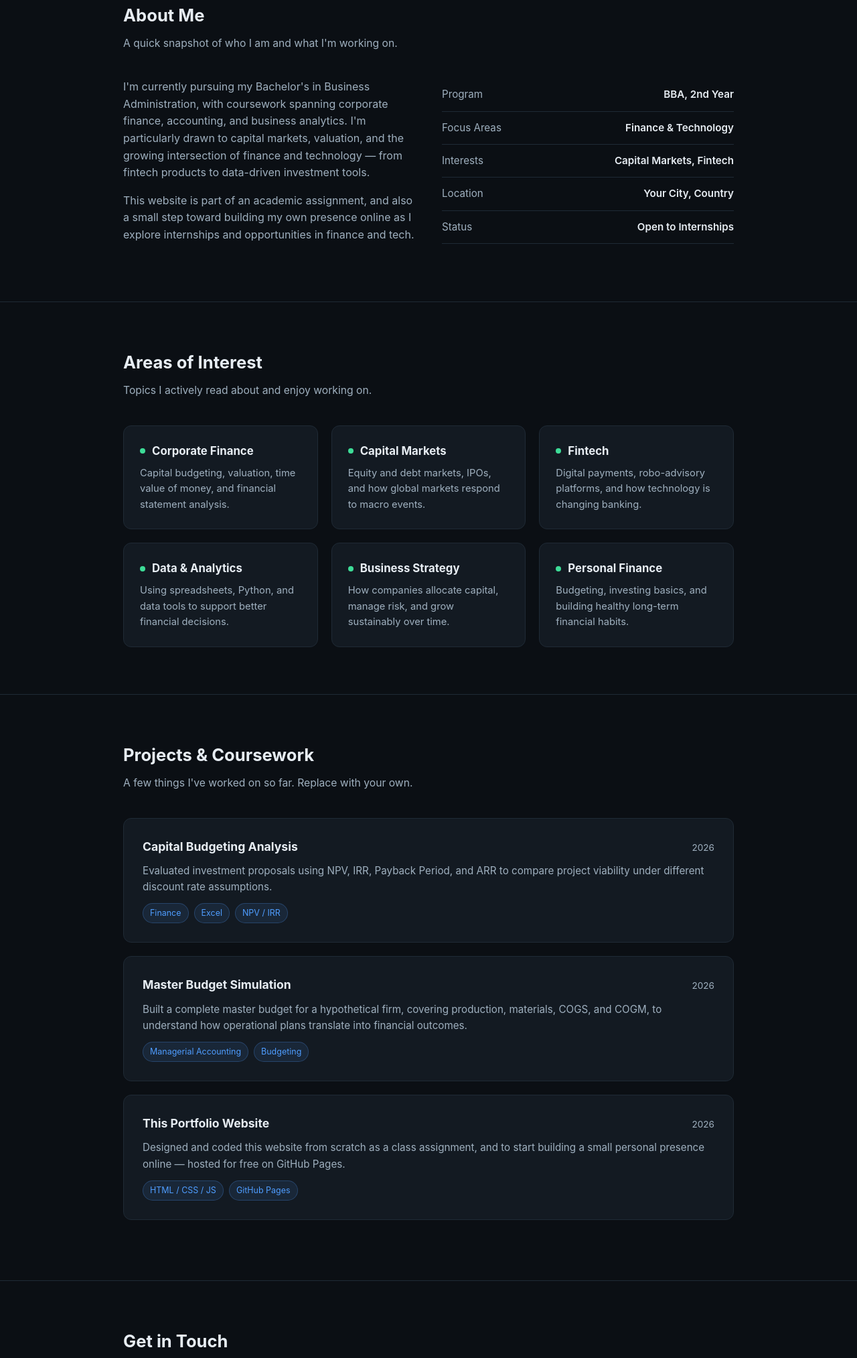
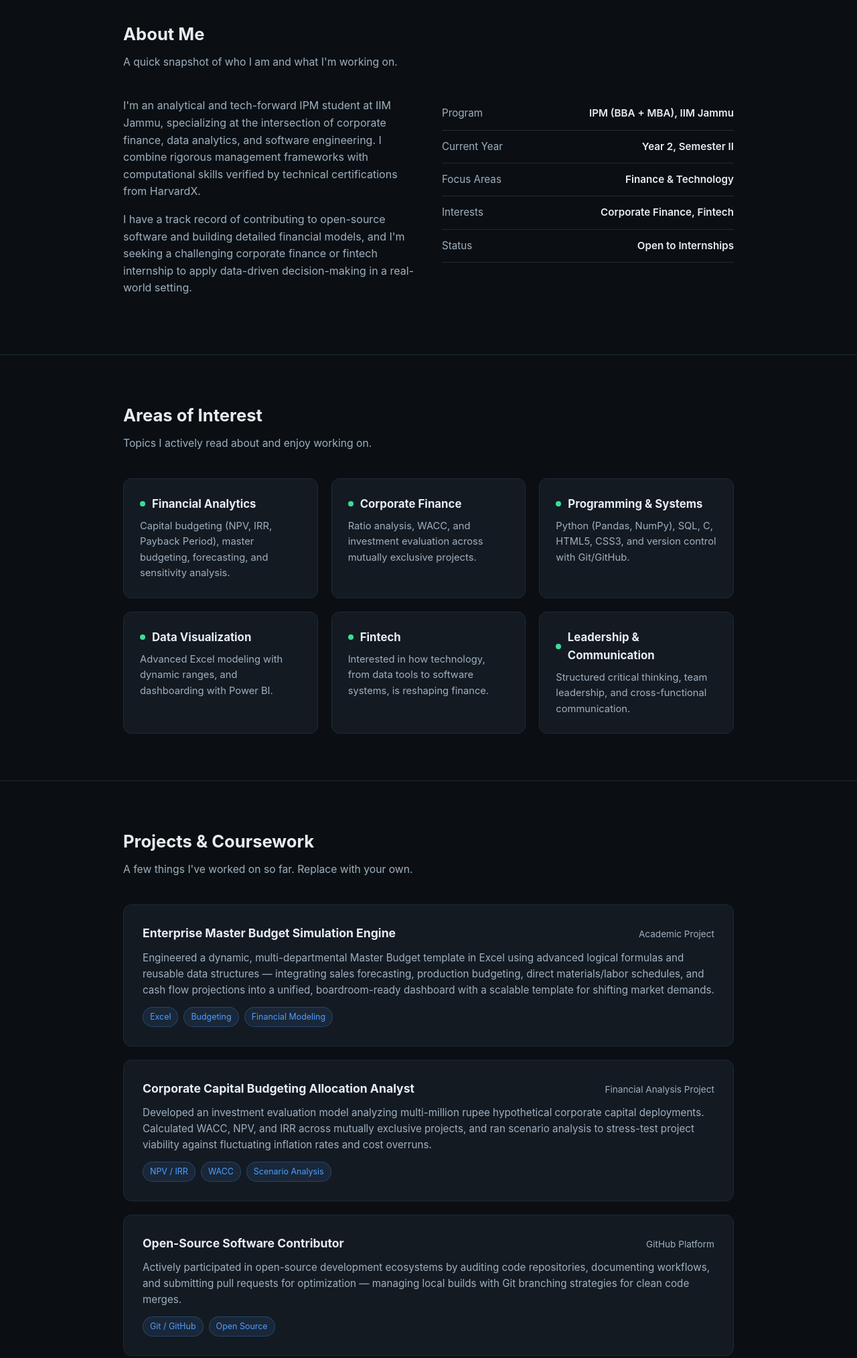
Before and after one commit to KopiW123/KopiW123.github.io, a plain HTML site: page index.html in a window 1280 px wide. Shown: the part 672-2699 px from the top of the page at 67% size. Drawn offline with Linux system fonts and the light colour scheme.

Commit message:
Update index.html

```diff
--- a/index.html
+++ b/index.html
@@ -266,26 +266,28 @@
 
 <header>
   <nav class="wrap">
-    <div class="logo">Your Name<span>.</span></div>
+    <div class="logo">Jishnu Chowdary<span>.</span></div>
     <ul class="nav-links">
       <li><a href="#about">About</a></li>
       <li><a href="#interests">Interests</a></li>
       <li><a href="#projects">Projects</a></li>
+      <li><a href="#certifications">Certifications</a></li>
       <li><a href="#contact">Contact</a></li>
     </ul>
   </nav>
 </header>
 
 <section class="hero wrap">
-  <div class="eyebrow">BBA Student · Finance & Technology</div>
-  <h1>Hi, I'm <span class="accent">Your Name</span>.<br>I explore where markets meet code.</h1>
+  <div class="eyebrow">IPM Student, IIM Jammu · Finance & Technology</div>
+  <h1>Hi, I'm <span class="accent">Jishnu Chowdary</span>.<br>I explore where markets meet code.</h1>
   <p class="lead">
-    2nd-year BBA student building a foundation in corporate finance, capital markets,
-    and data-driven decision making — with a growing interest in how technology
-    is reshaping the financial world.
+    Integrated Program in Management (IPM) student at IIM Jammu, specializing at the
+    intersection of corporate finance, data analytics, and software engineering —
+    combining rigorous management frameworks with hands-on technical skills.
   </p>
   <div class="btn-row">
     <a href="#projects" class="btn btn-primary">View Projects</a>
+    <a href="Jishnu_Chowdary_CV.pdf" class="btn btn-secondary" target="_blank" rel="noopener">View My CV</a>
     <a href="#contact" class="btn btn-secondary">Get in Touch</a>
   </div>
 </section>
@@ -297,22 +299,22 @@
     <div class="about-grid">
       <div class="fade-up">
         <p>
-          I'm currently pursuing my Bachelor's in Business Administration, with coursework
-          spanning corporate finance, accounting, and business analytics. I'm particularly
-          drawn to capital markets, valuation, and the growing intersection of finance and
-          technology — from fintech products to data-driven investment tools.
+          I'm an analytical and tech-forward IPM student at IIM Jammu, specializing at the
+          intersection of corporate finance, data analytics, and software engineering. I combine
+          rigorous management frameworks with computational skills verified by technical
+          certifications from HarvardX.
         </p>
         <p>
-          This website is part of an academic assignment, and also a small step toward
-          building my own presence online as I explore internships and opportunities in
-          finance and tech.
+          I have a track record of contributing to open-source software and building detailed
+          financial models, and I'm seeking a challenging corporate finance or fintech internship
+          to apply data-driven decision-making in a real-world setting.
         </p>
       </div>
       <ul class="fact-list fade-up">
-        <li><span>Program</span><span>BBA, 2nd Year</span></li>
+        <li><span>Program</span><span>IPM (BBA + MBA), IIM Jammu</span></li>
+        <li><span>Current Year</span><span>Year 2, Semester II</span></li>
         <li><span>Focus Areas</span><span>Finance & Technology</span></li>
-        <li><span>Interests</span><span>Capital Markets, Fintech</span></li>
-        <li><span>Location</span><span>Your City, Country</span></li>
+        <li><span>Interests</span><span>Corporate Finance, Fintech</span></li>
         <li><span>Status</span><span>Open to Internships</span></li>
       </ul>
     </div>
@@ -325,28 +327,28 @@
     <p class="section-sub fade-up">Topics I actively read about and enjoy working on.</p>
     <div class="grid">
       <div class="card fade-up">
-        <h3><span class="tag-dot"></span>Corporate Finance</h3>
-        <p>Capital budgeting, valuation, time value of money, and financial statement analysis.</p>
+        <h3><span class="tag-dot"></span>Financial Analytics</h3>
+        <p>Capital budgeting (NPV, IRR, Payback Period), master budgeting, forecasting, and sensitivity analysis.</p>
       </div>
       <div class="card fade-up">
-        <h3><span class="tag-dot"></span>Capital Markets</h3>
-        <p>Equity and debt markets, IPOs, and how global markets respond to macro events.</p>
+        <h3><span class="tag-dot"></span>Corporate Finance</h3>
+        <p>Ratio analysis, WACC, and investment evaluation across mutually exclusive projects.</p>
+      </div>
+      <div class="card fade-up">
+        <h3><span class="tag-dot"></span>Programming & Systems</h3>
+        <p>Python (Pandas, NumPy), SQL, C, HTML5, CSS3, and version control with Git/GitHub.</p>
+      </div>
+      <div class="card fade-up">
+        <h3><span class="tag-dot"></span>Data Visualization</h3>
+        <p>Advanced Excel modeling with dynamic ranges, and dashboarding with Power BI.</p>
       </div>
       <div class="card fade-up">
         <h3><span class="tag-dot"></span>Fintech</h3>
-        <p>Digital payments, robo-advisory platforms, and how technology is changing banking.</p>
+        <p>Interested in how technology, from data tools to software systems, is reshaping finance.</p>
       </div>
       <div class="card fade-up">
-        <h3><span class="tag-dot"></span>Data & Analytics</h3>
-        <p>Using spreadsheets, Python, and data tools to support better financial decisions.</p>
-      </div>
-      <div class="card fade-up">
-        <h3><span class="tag-dot"></span>Business Strategy</h3>
-        <p>How companies allocate capital, manage risk, and grow sustainably over time.</p>
-      </div>
-      <div class="card fade-up">
-        <h3><span class="tag-dot"></span>Personal Finance</h3>
-        <p>Budgeting, investing basics, and building healthy long-term financial habits.</p>
+        <h3><span class="tag-dot"></span>Leadership & Communication</h3>
+        <p>Structured critical thinking, team leadership, and cross-functional communication.</p>
       </div>
     </div>
   </div>
@@ -359,41 +361,82 @@
 
     <div class="project fade-up">
       <div class="project-header">
-        <h3>Capital Budgeting Analysis</h3>
-        <span class="date">2026</span>
+        <h3>Enterprise Master Budget Simulation Engine</h3>
+        <span class="date">Academic Project</span>
       </div>
-      <p>Evaluated investment proposals using NPV, IRR, Payback Period, and ARR to compare
-        project viability under different discount rate assumptions.</p>
+      <p>Engineered a dynamic, multi-departmental Master Budget template in Excel using advanced
+        logical formulas and reusable data structures — integrating sales forecasting, production
+        budgeting, direct materials/labor schedules, and cash flow projections into a unified,
+        boardroom-ready dashboard with a scalable template for shifting market demands.</p>
       <div class="chip-row">
-        <span class="chip">Finance</span>
         <span class="chip">Excel</span>
-        <span class="chip">NPV / IRR</span>
+        <span class="chip">Budgeting</span>
+        <span class="chip">Financial Modeling</span>
       </div>
     </div>
 
     <div class="project fade-up">
       <div class="project-header">
-        <h3>Master Budget Simulation</h3>
-        <span class="date">2026</span>
+        <h3>Corporate Capital Budgeting Allocation Analyst</h3>
+        <span class="date">Financial Analysis Project</span>
       </div>
-      <p>Built a complete master budget for a hypothetical firm, covering production, materials,
-        COGS, and COGM, to understand how operational plans translate into financial outcomes.</p>
+      <p>Developed an investment evaluation model analyzing multi-million rupee hypothetical
+        corporate capital deployments. Calculated WACC, NPV, and IRR across mutually exclusive
+        projects, and ran scenario analysis to stress-test project viability against fluctuating
+        inflation rates and cost overruns.</p>
       <div class="chip-row">
-        <span class="chip">Managerial Accounting</span>
-        <span class="chip">Budgeting</span>
+        <span class="chip">NPV / IRR</span>
+        <span class="chip">WACC</span>
+        <span class="chip">Scenario Analysis</span>
+      </div>
+    </div>
+
+    <div class="project fade-up">
+      <div class="project-header">
+        <h3>Open-Source Software Contributor</h3>
+        <span class="date">GitHub Platform</span>
+      </div>
+      <p>Actively participated in open-source development ecosystems by auditing code
+        repositories, documenting workflows, and submitting pull requests for optimization —
+        managing local builds with Git branching strategies for clean code merges.</p>
+      <div class="chip-row">
+        <span class="chip">Git / GitHub</span>
+        <span class="chip">Open Source</span>
       </div>
     </div>
 
     <div class="project fade-up">
       <div class="project-header">
         <h3>This Portfolio Website</h3>
-        <span class="date">2026</span>
+        <span class="date">Personal / Academic Capstone</span>
       </div>
-      <p>Designed and coded this website from scratch as a class assignment, and to start
-        building a small personal presence online — hosted for free on GitHub Pages.</p>
+      <p>Engineered a responsive, semantic HTML5/CSS3 portfolio site to present analytics case
+        studies, using CSS for a mobile-responsive layout without relying on heavy external
+        frameworks — hosted for free on GitHub Pages.</p>
       <div class="chip-row">
         <span class="chip">HTML / CSS / JS</span>
         <span class="chip">GitHub Pages</span>
+      </div>
+    </div>
+  </div>
+</section>
+
+<section id="certifications">
+  <div class="wrap">
+    <div class="section-title fade-up">Certifications & Honors</div>
+    <p class="section-sub fade-up">Technical credentials and extracurricular highlights.</p>
+    <div class="grid">
+      <div class="card fade-up">
+        <h3><span class="tag-dot"></span>CS50x — HarvardX</h3>
+        <p>Introduction to Computer Science: C, Python, SQL, algorithms, data structures, and software engineering principles.</p>
+      </div>
+      <div class="card fade-up">
+        <h3><span class="tag-dot"></span>CS50 Cybersecurity — HarvardX</h3>
+        <p>Security frameworks, vulnerability analysis, cryptography, secure coding, and risk mitigation.</p>
+      </div>
+      <div class="card fade-up">
+        <h3><span class="tag-dot"></span>Case Competitions & Hackathons</h3>
+        <p>Participant in various corporate case competitions and hackathons testing quantitative problem-solving under tight deadlines.</p>
       </div>
     </div>
   </div>
@@ -406,22 +449,22 @@
     <div class="contact-row fade-up">
       <div class="contact-card">
         <div class="label">Email</div>
-        <a href="mailto:ipm250@iimj.ac.in">ipm25067@iimj.ac.in</a>
-      </div>
-      <div class="contact-card">
-        <div class="label">LinkedIn</div>
-        <a href="https://linkedin.com/in/yourprofile" target="_blank" rel="noopener">/in/yourprofile</a>
+        <a href="mailto:ipm25067@iimj.ac.in">ipm25067@iimj.ac.in</a>
       </div>
       <div class="contact-card">
         <div class="label">GitHub</div>
-        <a href="https://github.com/KopiW123" target="_blank" rel="noopener">@KopiW123</a>
+        <a href="https://github.com/KopiW123" target="_blank" rel="noopener">github.com/KopiW123</a>
+      </div>
+      <div class="contact-card">
+        <div class="label">CV</div>
+        <a href="Jishnu_Chowdary_CV.pdf" target="_blank" rel="noopener">Download PDF</a>
       </div>
     </div>
   </div>
 </section>
 
 <footer>
-  &copy; <span id="year"></span> Your Name. Built with HTML, CSS & a little JavaScript.
+  &copy; <span id="year"></span> Jishnu Chowdary. Built with HTML, CSS & a little JavaScript.
 </footer>
 
 <script>
```
